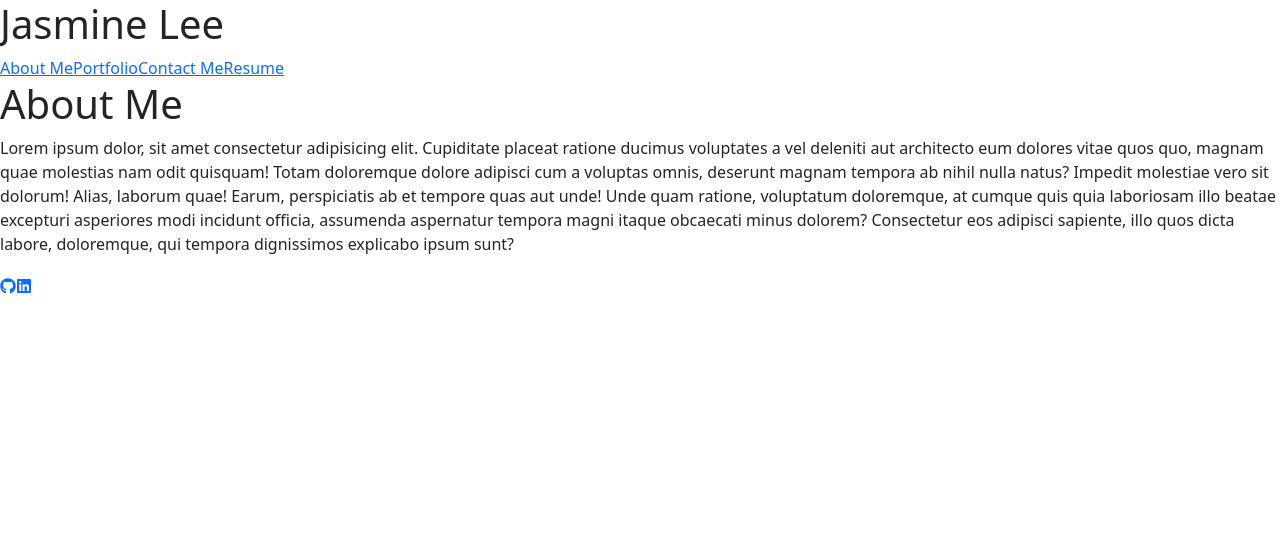
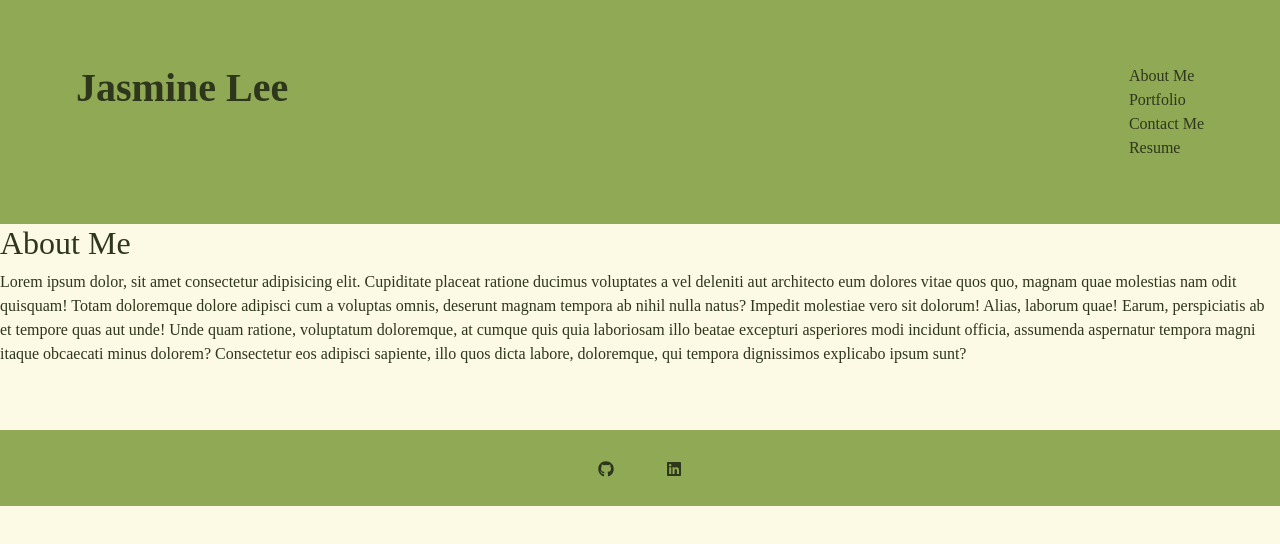
Before and after one commit to Jasmineleeyt/portfolio-v2, a React (Vite) app: page / in a window 1280 px wide. Shown: the top 544 px of the page. Built offline with nearby package versions, Linux system fonts and the light colour scheme.

Commit message:
Added some css

```diff
--- a/src/App.css
+++ b/src/App.css
@@ -0,0 +1,5 @@
+body {
+    font-family: Snell Roundhand, cursive;
+    background-color: #FCF9E4;
+    color: #2E361C;
+}
--- a/src/App.jsx
+++ b/src/App.jsx
@@ -1,4 +1,4 @@
-// import './App.css'
+import './App.css'
 import Header from './components/Header/Header';
 // import Navigation from './components/Navigation';
 import Footer from './components/Footer/Footer';
--- a/src/components/Footer/Footer.css
+++ b/src/components/Footer/Footer.css
@@ -0,0 +1,13 @@
+footer {
+    background-color: #90A955;
+    justify-content: center;
+    align-items: center;
+    display: flex;
+    margin-top: 5%;
+    bottom: 0;
+}
+
+footer a {
+    color: #2E361C;
+    padding: 2%;
+}
--- a/src/components/Footer/Footer.jsx
+++ b/src/components/Footer/Footer.jsx
@@ -1,15 +1,16 @@
 import React from 'react';
 import { FaGithub, FaLinkedin } from 'react-icons/fa';
+import './Footer.css';
 
 export default function Footer() {
     return (
-      <div>
+      <footer>
         <a href='https://github.com/Jasmineleeyt' target='_blank' rel='noopener noreferrer'>
             <FaGithub />
         </a>
         <a href='https://ca.linkedin.com/' target='_blank' rel='noopener noreferrer'>
             <FaLinkedin />
         </a>
-      </div>
+      </footer>
     );
   }
--- /dev/null
+++ b/src/components/Header/Header.css
@@ -0,0 +1,16 @@
+header {
+    background-color: #90A955;
+    justify-content: center;
+    align-items: center;
+    display: flex;
+    padding: 5%;
+}
+
+header h1 {
+    text-align: left;
+    font-weight: bold;
+}
+
+.nav-sec {
+    display: inline-block;
+}
--- a/src/components/Header/Header.jsx
+++ b/src/components/Header/Header.jsx
@@ -1,13 +1,34 @@
 import React from 'react';
-import Navigation from '../Navigation';
+import Navigation from './Navigation';
+import './Header.css';
+import { Container, Row, Col } from 'react-bootstrap';
 
-export default function Header() {
+
+
+// export default function Header() {
+//     return (
+//       <div>
+//         <header>
+//             <h1>Test</h1>
+//             <Navigation />
+//         </header>
+//       </div>
+//     );
+//   }
+
+  export default function Header() {
     return (
-      <div>
-        <header>
-            <h1>Jasmine Lee</h1>
-            <Navigation />
-        </header>
-      </div>
+      <header>
+        <Container fluid>
+          <Row>
+            <Col>
+              <h1>Jasmine Lee</h1>
+            </Col>
+            <Col className="d-flex justify-content-end" >
+              <Navigation />
+            </Col>
+          </Row>
+        </Container>
+      </header>
     );
   }
--- /dev/null
+++ b/src/components/Header/Navigation.jsx
@@ -0,0 +1,14 @@
+import React from 'react';
+import  { NavLink } from 'react-router-dom';
+import './Header.css';
+
+export default function Nav(){
+    return (
+        <div className="nav-sec">
+            <NavLink to= "/" className="nav-link">About Me</NavLink>
+            <NavLink to= "/Portfolio" className="nav-link">Portfolio</NavLink>
+            <NavLink to= "/Contact" className="nav-link">Contact Me</NavLink>
+            <NavLink to= "/Resume" className="nav-link">Resume</NavLink>
+        </div>
+    )
+}
--- a/src/components/Navigation.jsx
+++ /dev/null
@@ -1,13 +0,0 @@
-import React from 'react';
-import  { NavLink } from 'react-router-dom';
-
-export default function Nav(){
-    return (
-        <div>
-            <NavLink to= "/">About Me</NavLink>
-            <NavLink to= "/Portfolio">Portfolio</NavLink>
-            <NavLink to= "/Contact">Contact Me</NavLink>
-            <NavLink to= "/Resume">Resume</NavLink>
-        </div>
-    )
-}
--- a/src/pages/About.jsx
+++ b/src/pages/About.jsx
@@ -4,7 +4,7 @@ import React from 'react';
 export default function AboutMe() {
     return (
       <div>
-        <h1>About Me</h1>
+        <h2>About Me</h2>
         <p>
             Lorem ipsum dolor, sit amet consectetur adipisicing elit. Cupiditate placeat ratione ducimus voluptates a vel deleniti aut architecto eum dolores vitae quos quo, magnam quae molestias nam odit quisquam! Totam doloremque dolore adipisci cum a voluptas omnis, deserunt magnam tempora ab nihil nulla natus? Impedit molestiae vero sit dolorum! Alias, laborum quae! Earum, perspiciatis ab et tempore quas aut unde! Unde quam ratione, voluptatum doloremque, at cumque quis quia laboriosam illo beatae excepturi asperiores modi incidunt officia, assumenda aspernatur tempora magni itaque obcaecati minus dolorem? Consectetur eos adipisci sapiente, illo quos dicta labore, doloremque, qui tempora dignissimos explicabo ipsum sunt?
         </p>
--- a/src/pages/Contact.jsx
+++ b/src/pages/Contact.jsx
@@ -49,7 +49,7 @@ function contactForm() {
 
   return (
     <div className="container text-center">
-      <h1>Contact Jasmine</h1>
+      <h2>Contact Jasmine</h2>
       <form className="form" onSubmit={contactFormSubmit}>
       <input
           value={fname}
--- /dev/null
+++ b/src/pages/Portfolio.css
@@ -0,0 +1,4 @@
+.btn {
+    background-color: #DDA15E;
+    border-color: #C66F23;
+}
--- a/src/pages/Portfolio.jsx
+++ b/src/pages/Portfolio.jsx
@@ -7,7 +7,7 @@ import LogoMaker from '../assets/svg-logo-maker.png';
 import Kumamo from '../assets/kumamo.png';
 import Weather from '../assets/hows-the-weather.png';
 import DailyPlanner from '../assets/daily-planner.png';
-
+import './Portfolio.css';
 
 
 const Portfolio = () => {
@@ -63,16 +63,16 @@ const Portfolio = () => {
     ];
     return(
         <div>
-            <h1>Check out some of my work!</h1>
+            <h2>Check out some of my work!</h2>
             {projects.map((project, index) =>(
-                <div className="" key={index}>
-                    <Card style={{ width: '20rem' }} >
+                <div className="card-sec" key={index}>
+                    <Card style={{ width: '20rem' }} className="card-proj">
                         <Card.Img variant="top" src={project.image} alt={project.title} />
                         <Card.Title>{project.title}</Card.Title>
                         <Card.Text>{project.description}</Card.Text>
                         <Card.Text>{project.keywords}</Card.Text>
-                        <Button variant="dark" href={project.github_link} target="_blank" rel="noopener noreferrer">Github Repo</Button>
-                        <Button variant="dark" href={project.deployed_demo} target="_blank" rel="noopener noreferrer">Demo/Deployed App</Button>
+                        <Button className="btn" href={project.github_link} target="_blank" rel="noopener noreferrer">Github Repo</Button>
+                        <Button className="btn" href={project.deployed_demo} target="_blank" rel="noopener noreferrer">Demo/Deployed App</Button>
                     </Card>
                 </div>
             ))}
```
